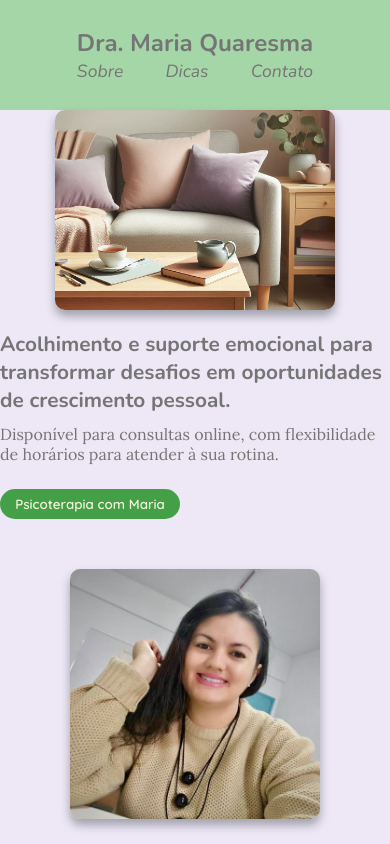
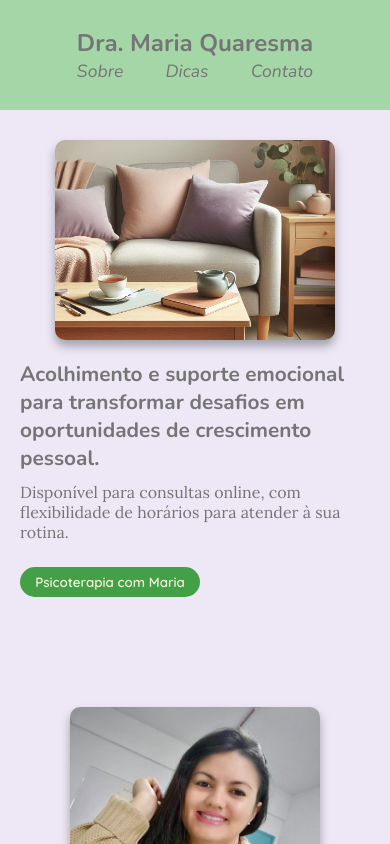
Before and after one commit to lmn-development/dra.mariadasdores, a React (Vite) app: page / in a window 390 px wide. Shown: the top 844 px of the page. Built offline with nearby package versions, Linux system fonts and the light colour scheme.

Commit message:
refactor (develop): section module padding for different breakpoints

```diff
--- a/src/components/section/section.module.scss
+++ b/src/components/section/section.module.scss
@@ -6,9 +6,15 @@
   display: flex;
   flex-direction: column-reverse;
   align-items: center;
+  padding: 30px 20px;
+
+  @media (min-width: $breakpoint-mobile-md) {
+    padding: 30px;
+  }
 
   @media (min-width: $breakpoint-tablet-sm) {
     align-items: center;
+    padding: 40px 50px;
   }
 
   @media (min-width: $breakpoint-desktop-sm) {
@@ -17,4 +23,8 @@
     justify-content: space-between;
     gap: 90px;
   }
+
+  @media (min-width: $breakpoint-desktop-lg) {
+    padding: 0 200px;
+  }
 }
```
